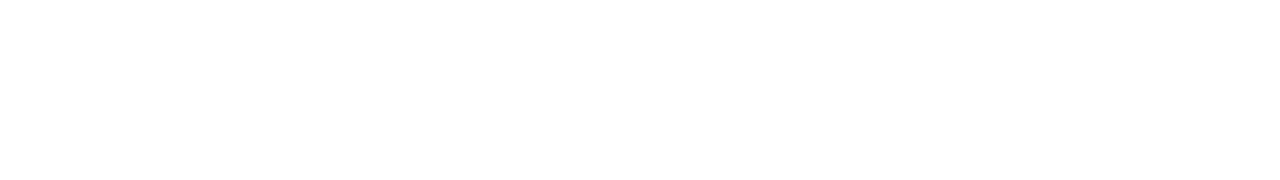
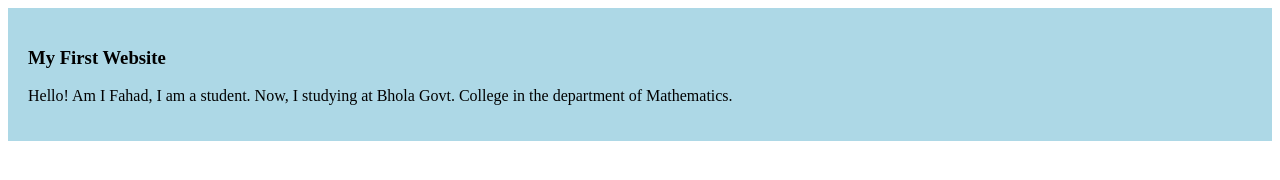
Before and after one commit to Fahad-3088/My-First-Website, a plain HTML site: page index.html in a window 1280 px wide. Drawn offline with Linux system fonts and the light colour scheme.

Commit message:
added the first blog

```diff
--- /dev/null
+++ b/Styles/Blog.css
@@ -0,0 +1,4 @@
+div{
+    background-color: lightblue;
+    padding: 20px;
+}
--- a/index.html
+++ b/index.html
@@ -4,8 +4,13 @@
     <meta charset="UTF-8">
     <meta name="viewport" content="width=device-width, initial-scale=1.0">
     <title>My First Website</title>
+    <link rel="stylesheet" href="styles/Blog.css">
+
 </head>
 <body>
-
+    <div>
+        <h3> My First Website</h3>
+        <p> Hello! Am I Fahad, I am a student. Now, I studying at Bhola Govt. College in the department of Mathematics.</p>
+    </div>
 </body>
 </html>
```
